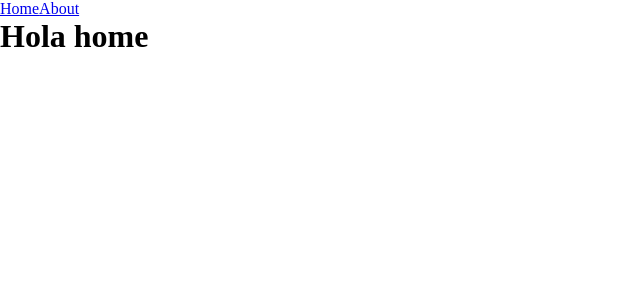
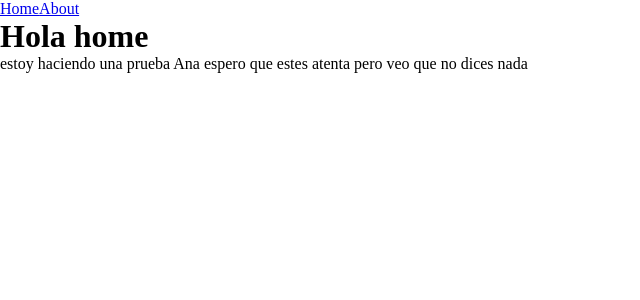
Before and after one commit to RebecaMFep/zootopia-front, a Vue app: page / in a window 1280 px wide. Shown: the top 300 px of the page, without its empty margins (0-640 px from the left). Built offline with nearby package versions, Linux system fonts and the light colour scheme.

Commit message:
haciendo una prueba

```diff
--- a/src/views/HomeView.vue
+++ b/src/views/HomeView.vue
@@ -3,6 +3,7 @@
 
 <template>
   <h1>Hola home</h1>
+  <p>estoy haciendo una prueba Ana espero que estes atenta pero veo que no dices nada </p>
 </template>
 
 <style lang="scss" scoped>
```
